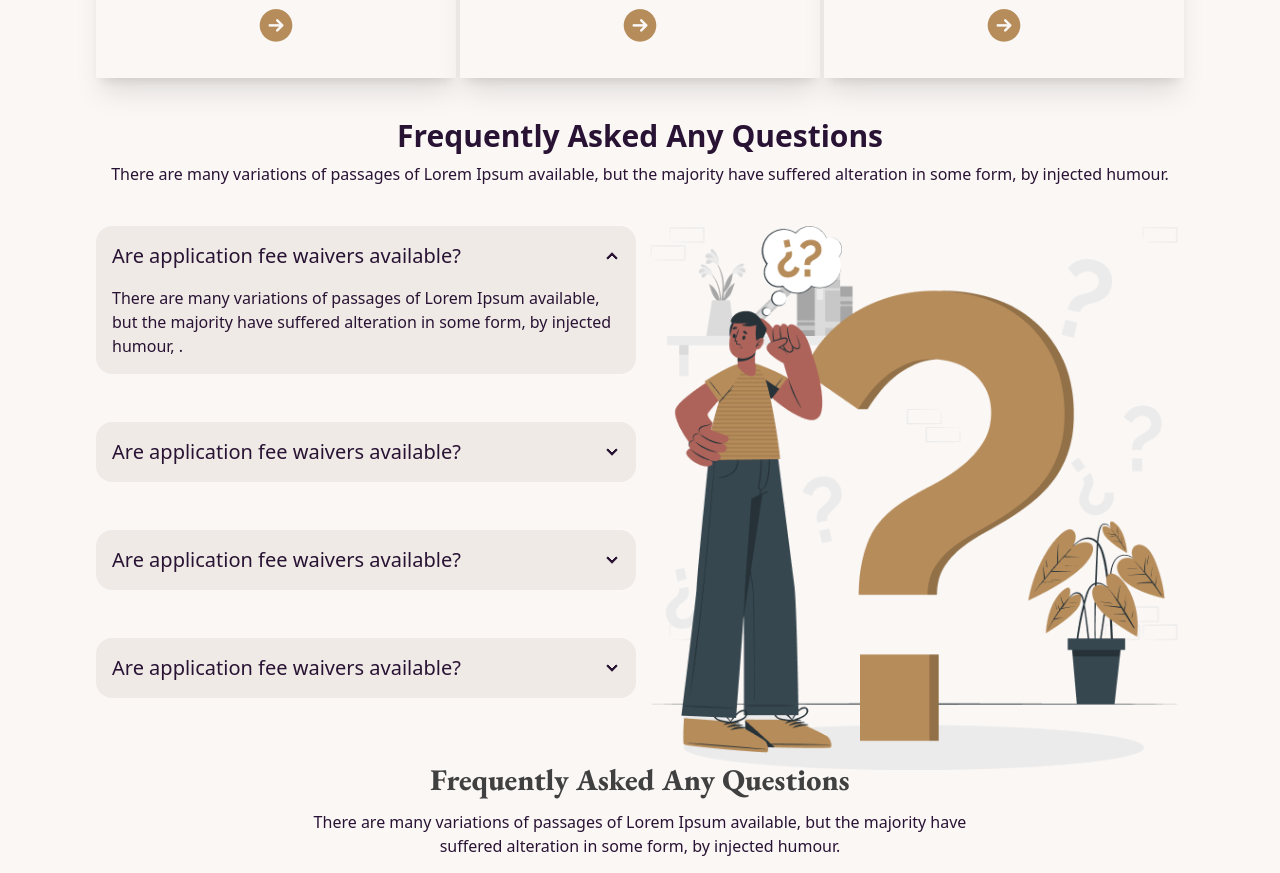
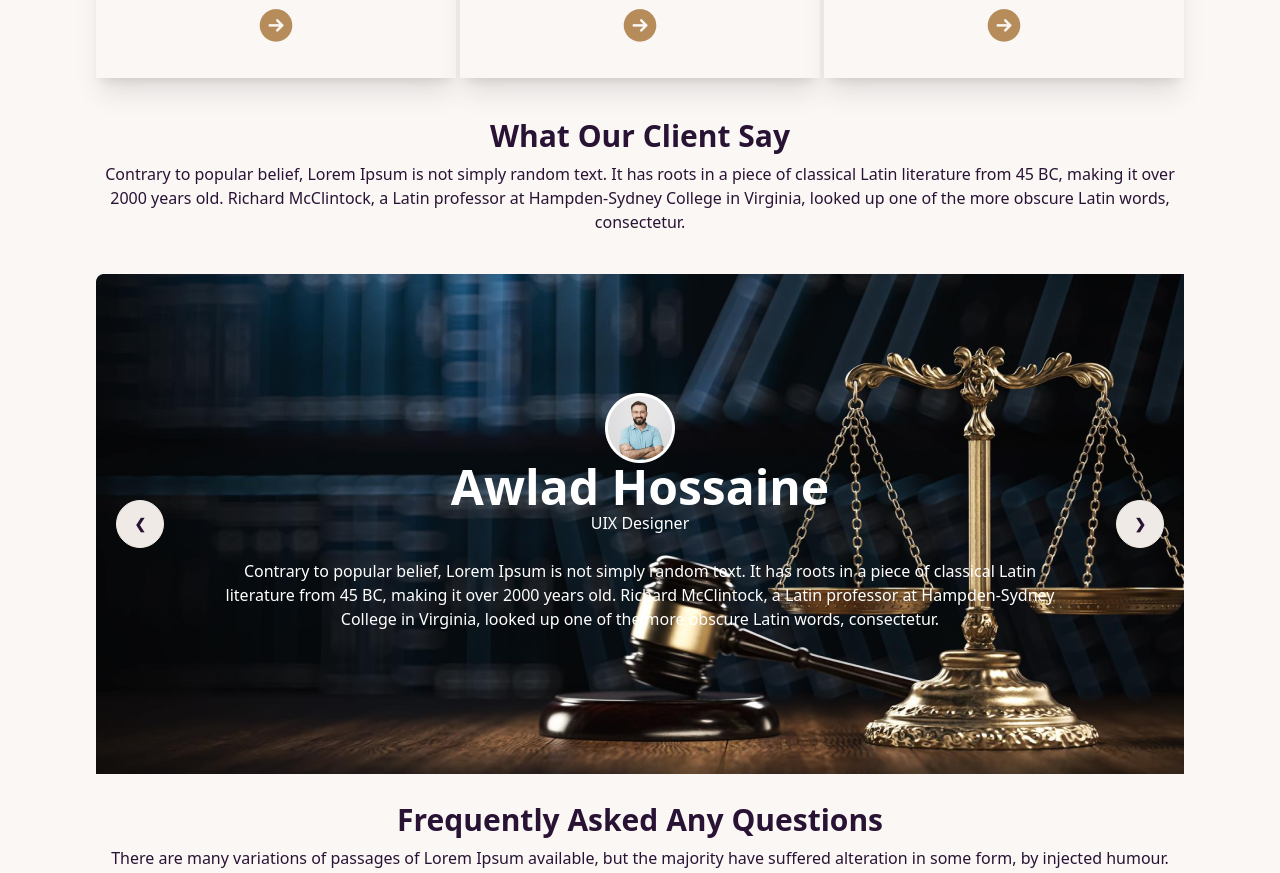
Before and after one commit to sifat70/legal-solution-with-dausyui, a plain HTML site: page index.html in a window 1280 px wide. Shown: the part 1636-2509 px from the top of the page. Drawn offline with nearby package versions, Linux system fonts and the light colour scheme.

Commit message:
review section updated

```diff
--- a/index.html
+++ b/index.html
@@ -22,7 +22,7 @@
                 extend: {
                     backgroundImage: {
                         'hero-img': "url('./images/banner.png')",
-                        'slider-1': "url('./images/slider-1.jpg')",
+                        'slider-1': "url('./images/banner.png')",
                     }
                 }
             }
@@ -190,8 +190,60 @@
         <!-- service section end -->
 
         <!-- Cliend Review start -->
-        <section>
+        <section class="pb-7">
+            <!-- title -->
+            <div class="text-center mb-10">
+                <h1 class="lg:text-3xl font-extrabold pb-2">What Our Client Say</h1>
+                <p>Contrary to popular belief, Lorem Ipsum is not simply random text. It has roots in a piece of
+                    classical Latin literature from 45 BC, making it over 2000 years old. Richard McClintock, a Latin
+                    professor at Hampden-Sydney College in Virginia, looked up one of the more obscure Latin words,
+                    consectetur.</p>
+            </div>
 
+            <!-- carousel / slider start -->
+
+            <div class="carousel w-full">
+                <div id="slide1" class=" carousel-item relative w-full h-[500px] bg-slider-1">
+                    <div class="hero">
+                        <div class="hero-content text-center">
+                            <div class="max-w-[80%]">
+                                <div class="flex justify-center"><img class="" src="./images/slide-man.png" alt="">
+                                </div>
+                                <h1 class="text-5xl font-bold text-white">Awlad Hossaine</h1>
+                                <p class="text-white">UIX Designer</p>
+                                <p class="py-6 text-white">Contrary to popular belief, Lorem Ipsum is not simply random
+                                    text. It has roots in a piece of classical Latin literature from 45 BC, making it
+                                    over 2000 years old. Richard McClintock, a Latin professor at Hampden-Sydney College
+                                    in Virginia, looked up one of the more obscure Latin words, consectetur.</p>
+                            </div>
+                        </div>
+                    </div>
+                    <div class="absolute flex justify-between transform -translate-y-1/2 left-5 right-5 top-1/2">
+                        <a href="#slide4" class="btn btn-circle">❮</a>
+                        <a href="#slide2" class="btn btn-circle">❯</a>
+                    </div>
+                </div>
+                <div id="slide2" class="carousel-item relative w-full h-[500px] bg-slider-1">
+                    <div class="hero">
+                        <div class="hero-content text-center">
+                            <div class="max-w-[80%]">
+                                <div class="flex justify-center"><img class="" src="./images/slide-man.png" alt="">
+                                </div>
+                                <h1 class="text-5xl font-bold text-white">Awlad Hossaine</h1>
+                                <p class="text-white">UIX Designer</p>
+                                <p class="py-6 text-white">Contrary to popular belief, Lorem Ipsum is not simply random
+                                    text. It has roots in a piece of classical Latin literature from 45 BC, making it
+                                    over 2000 years old. Richard McClintock, a Latin professor at Hampden-Sydney College
+                                    in Virginia, looked up one of the more obscure Latin words, consectetur.</p>
+                            </div>
+                        </div>
+                    </div>
+                    <div class="absolute flex justify-between transform -translate-y-1/2 left-5 right-5 top-1/2">
+                        <a href="#slide1" class="btn btn-circle">❮</a>
+                        <a href="#slide3" class="btn btn-circle">❯</a>
+                    </div>
+                </div>
+            </div>
         </section>
         <!-- Cliend Review end -->
 
@@ -318,7 +370,8 @@
     <footer class="footer p-10 bg-base-200 text-base-content">
         <div>
             <img src="./images/logo2.png" alt="">
-            <p>There are many variations of <br> passages of Lorem Ipsum <br> available, but the majority have <br> suffered alteration in some <br> form, by injected humour.</p>
+            <p>There are many variations of <br> passages of Lorem Ipsum <br> available, but the majority have <br>
+                suffered alteration in some <br> form, by injected humour.</p>
         </div>
         <div>
             <span class="footer-title">Company</span>
```
